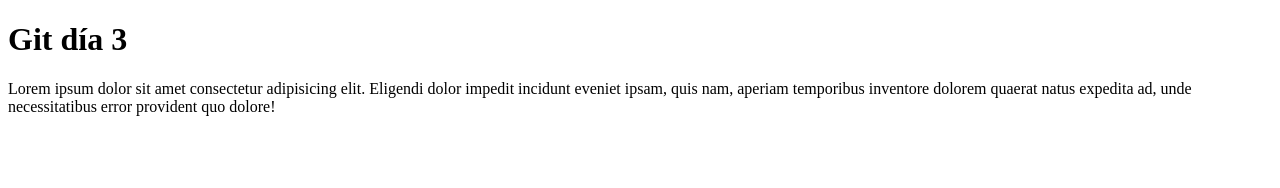
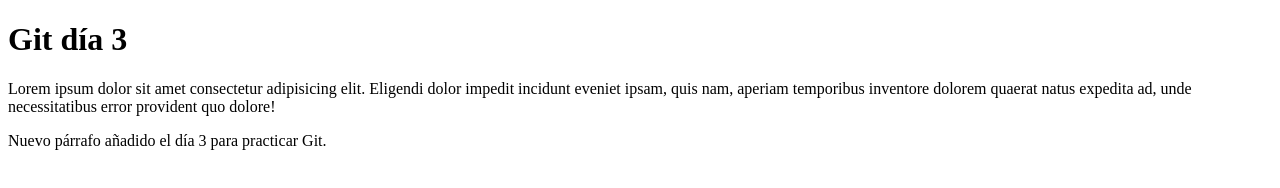
Before and after one commit to gregory-crz/git-clase-1, a plain HTML site: page Documents/talentops/git/dia3/index.html in a window 1280 px wide. Drawn offline with Linux system fonts and the light colour scheme.

Commit message:
Agregar nuevo párrafo

```diff
--- a/Documents/talentops/git/dia3/index.html
+++ b/Documents/talentops/git/dia3/index.html
@@ -13,5 +13,6 @@
       dolorem quaerat natus expedita ad, unde necessitatibus error provident quo
       dolore!
     </p>
+    <p>Nuevo párrafo añadido el día 3 para practicar Git.</p>
   </body>
 </html>
```
